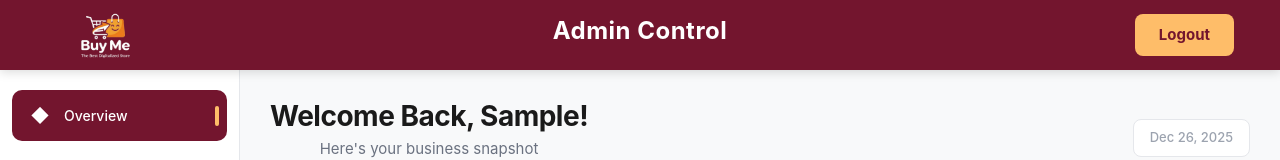
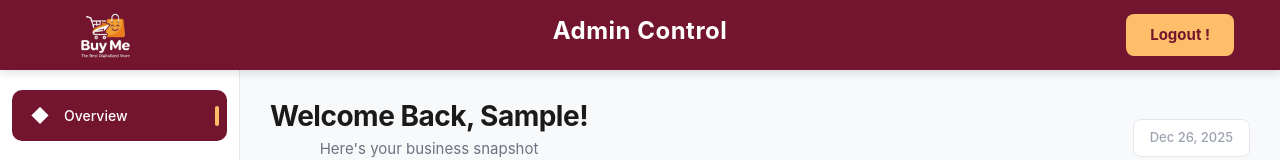
Before and after one commit to Bijon2002/SellHere, a React (Create React App) app in the folder frontend/: page /admin/dashboard in a window 1280 px wide. Shown: the top 160 px of the page. Built offline with nearby package versions, Linux system fonts and the light colour scheme; no server answers; sample sign-in values are in the browser's storage.

Commit message:
admin-dash

```diff
--- a/frontend/src/pages/AdminDashboard.js
+++ b/frontend/src/pages/AdminDashboard.js
@@ -86,7 +86,7 @@ export default function AdminDashboard() {
           <h1 className="portal-title">Admin Control</h1>
           <div className="nav-right">
             <button className="logout-btn" onClick={handleLogout}>
-              Logout
+              Logout !
             </button>
           </div>
         </div>
```
